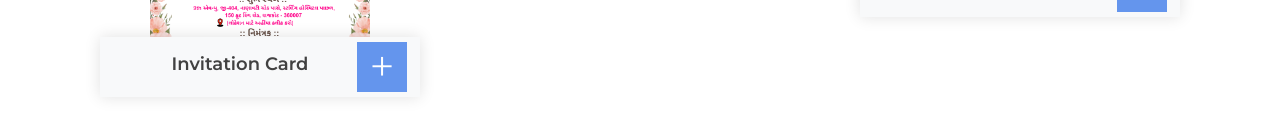
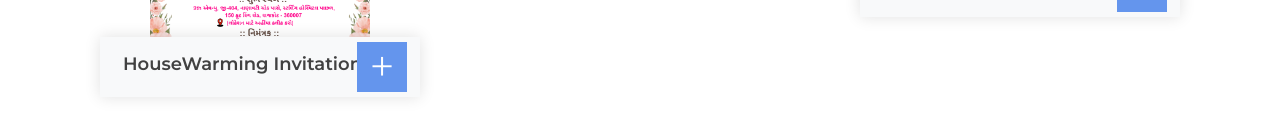
Before and after one commit to NemilDoshi8010/My-Portfolio, a plain HTML site: page index.html in a window 1280 px wide. Shown: the part 1646-1770 px from the top of the page. Drawn offline with nearby package versions, Linux system fonts and the light colour scheme.

Commit message:
Update index.html

```diff
--- a/index.html
+++ b/index.html
@@ -184,7 +184,7 @@ Perfect for business, weddings, baby shower, birthdays, events, and special occa
         		<img src="img/Inv1.png" alt="Image" class="img-fluid rounded" style="width: 200px; height: auto;">
    			 </div>
     			<div class="portfolio-text p-2" style="background-color: #f8f9fa;">
-			<h3 style="margin-bottom: 5px;">Invitation Card</h3>
+			<h3 style="margin-bottom: 5px;">HouseWarming Invitation</h3>
        			 <a class="btn btn-sm btn-primary" href="img/Inv1.png" data-lightbox="portfolio">+</a>
   			  </div>
 			</div>
```
